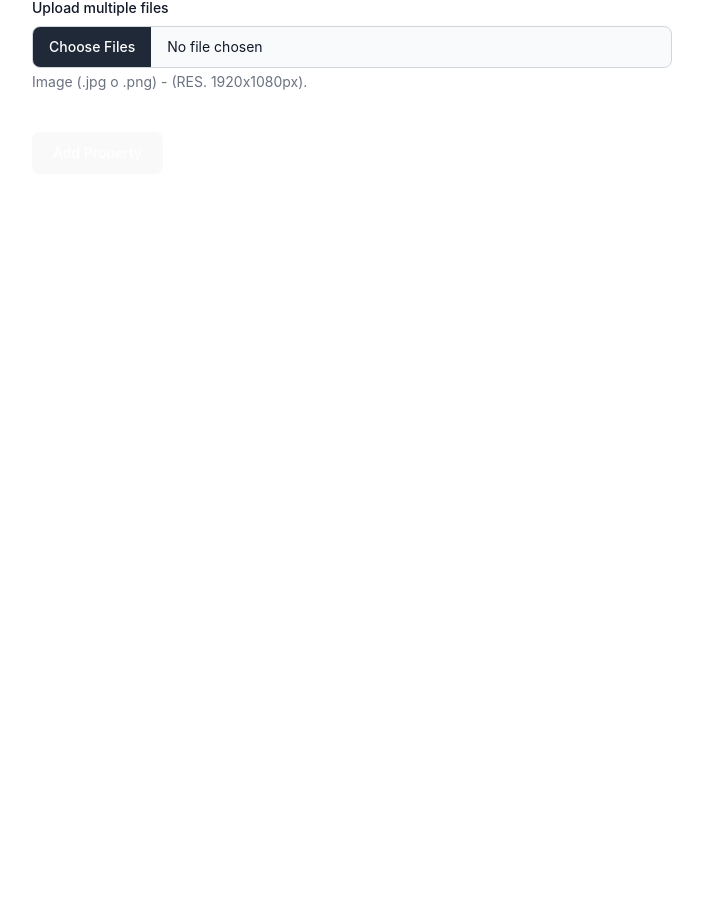
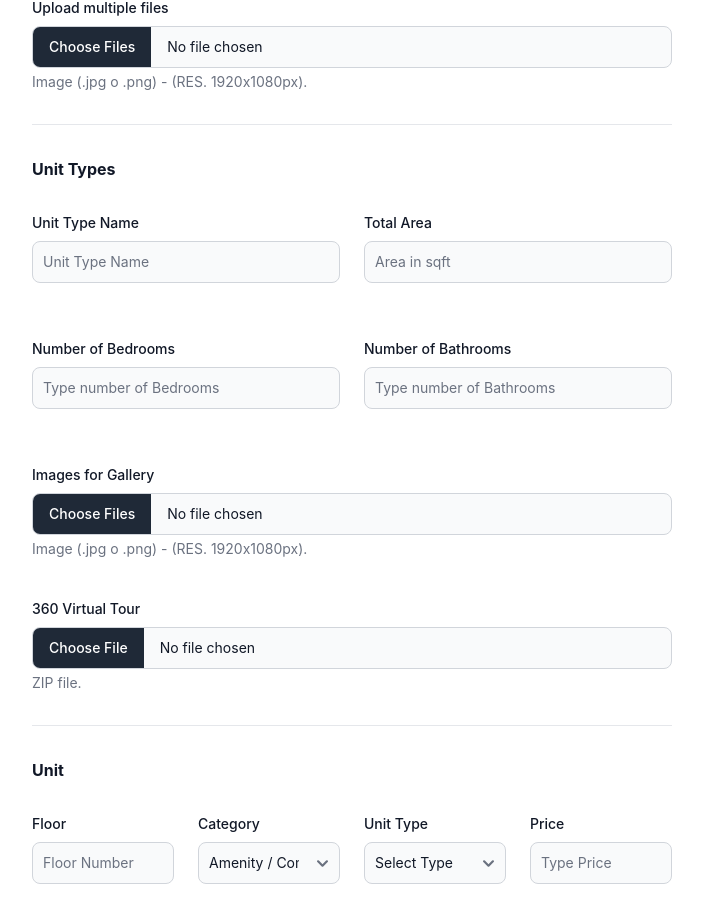
Before and after one commit to No-Country-simulation/c20-34-n-node-react, a React (Vite) app in the folder Front/: page /new-property in a window 1280 px wide. Shown: the part 1179-2101 px from the top of the page, without its empty margins (288-991 px from the left). Before the commit the page ends 1417 px from the top, so only its background shows below. Built offline with nearby package versions, Linux system fonts and the light colour scheme.

Commit message:
Units update

```diff
--- a/Front/src/components/NewProperty.jsx
+++ b/Front/src/components/NewProperty.jsx
@@ -134,6 +134,69 @@ const NewProperty = () => {
                         <p class="mt-1 text-sm text-gray-500 dark:text-gray-300" id="file_input_help">Image (.jpg o .png) - (RES. 1920x1080px).</p>
                     </div>
 
+                    <hr className="my-6 border-gray-200 sm:mx-auto dark:border-gray-700 lg:my-8" />
+                    <h3 className="mb-4 font-bold text-gray-900 dark:text-white">Unit Types</h3>
+
+                    <div className="grid gap-4 sm:grid-cols-2 sm:gap-6">
+                        <div className="my-4">
+                            <label htmlFor="unitType" className="block mb-2 text-sm font-medium text-gray-900 dark:text-white">Unit Type Name</label>
+                            <input type="text" name="unitTypeName" id="unitTypeName" className="bg-gray-50 border border-gray-300 text-gray-900 text-sm rounded-lg focus:ring-primary-600 focus:border-primary-600 block w-full p-2.5 dark:bg-gray-700 dark:border-gray-600 dark:placeholder-gray-400 dark:text-white dark:focus:ring-primary-500 dark:focus:border-primary-500" placeholder="Unit Type Name" required="" />
+                        </div>
+                        <div className="my-4">
+                            <label htmlFor="totalArea" className="block mb-2 text-sm font-medium text-gray-900 dark:text-white">Total Area</label>
+                            <input type="number" name="totalArea" id="totalArea" className="bg-gray-50 border border-gray-300 text-gray-900 text-sm rounded-lg focus:ring-primary-600 focus:border-primary-600 block w-full p-2.5 dark:bg-gray-700 dark:border-gray-600 dark:placeholder-gray-400 dark:text-white dark:focus:ring-primary-500 dark:focus:border-primary-500" placeholder="Area in sqft" required="" />
+                        </div>
+                        <div className="my-4">
+                            <label htmlFor="bedroomsNum" className="block mb-2 text-sm font-medium text-gray-900 dark:text-white">Number of Bedrooms</label>
+                            <input type="number" name="bedroomsNum" id="bedroomsNum" className="bg-gray-50 border border-gray-300 text-gray-900 text-sm rounded-lg focus:ring-primary-600 focus:border-primary-600 block w-full p-2.5 dark:bg-gray-700 dark:border-gray-600 dark:placeholder-gray-400 dark:text-white dark:focus:ring-primary-500 dark:focus:border-primary-500" placeholder="Type number of Bedrooms" required="" />
+                        </div>
+                        <div className="my-4">
+                            <label htmlFor="bathroomsNum" className="block mb-2 text-sm font-medium text-gray-900 dark:text-white">Number of Bathrooms</label>
+                            <input type="number" name="bathroomsNum" id="bathroomsNum" className="bg-gray-50 border border-gray-300 text-gray-900 text-sm rounded-lg focus:ring-primary-600 focus:border-primary-600 block w-full p-2.5 dark:bg-gray-700 dark:border-gray-600 dark:placeholder-gray-400 dark:text-white dark:focus:ring-primary-500 dark:focus:border-primary-500" placeholder="Type number of Bathrooms" required="" />
+                        </div>
+
+                        <div className="my-4 sm:col-span-2">
+                            <label className="block mb-2 text-sm font-medium text-gray-900 dark:text-white" for="multiple_files">Images for Gallery</label>
+                            <input className="block w-full text-sm text-gray-900 border border-gray-300 rounded-lg cursor-pointer bg-gray-50 dark:text-gray-400 focus:outline-none dark:bg-gray-700 dark:border-gray-600 dark:placeholder-gray-400" id="multiple_files" type="file" multiple />
+                            <p className="mt-1 text-sm text-gray-500 dark:text-gray-300" id="file_input_help">Image (.jpg o .png) - (RES. 1920x1080px).</p>
+                        </div>
+
+                        <div className="sm:col-span-2">
+                            <label className="block mb-2 text-sm font-medium text-gray-900 dark:text-white" for="file_input">360 Virtual Tour</label>
+                            <input className="block w-full text-sm text-gray-900 border border-gray-300 rounded-lg cursor-pointer bg-gray-50 dark:text-gray-400 focus:outline-none dark:bg-gray-700 dark:border-gray-600 dark:placeholder-gray-400" aria-describedby="file_input_help" id="file_input" type="file"/>
+                            <p className="mt-1 text-sm text-gray-500 dark:text-gray-300" id="file_input_help">ZIP file.</p>
+                        </div>
+                    </div>
+
+                    <hr className="my-6 border-gray-200 sm:mx-auto dark:border-gray-700 lg:my-8" />
+                    <h3 className="mb-4 font-bold text-gray-900 dark:text-white">Unit</h3>
+
+                    <div className="grid gap-4 sm:grid-cols-4 sm:gap-6">
+                        <div className="my-4">
+                            <label htmlFor="unitFloor" className="block mb-2 text-sm font-medium text-gray-900 dark:text-white">Floor</label>
+                            <input type="number" name="unitFloor" id="unitFloor" className="bg-gray-50 border border-gray-300 text-gray-900 text-sm rounded-lg focus:ring-primary-600 focus:border-primary-600 block w-full p-2.5 dark:bg-gray-700 dark:border-gray-600 dark:placeholder-gray-400 dark:text-white dark:focus:ring-primary-500 dark:focus:border-primary-500" placeholder="Floor Number" required="" />
+                        </div>
+                        <div className="my-4">
+                            <label htmlFor="bathroomsNum" className="block mb-2 text-sm font-medium text-gray-900 dark:text-white">Category</label>
+                            <select id="category" className="bg-gray-50 border border-gray-300 text-gray-900 text-sm rounded-lg focus:ring-primary-500 focus:border-primary-500 block w-full p-2.5 dark:bg-gray-700 dark:border-gray-600 dark:placeholder-gray-400 dark:text-white dark:focus:ring-primary-500 dark:focus:border-primary-500">
+                                <option defaultValue="amenitie">Amenity / Common Space</option>
+                                <option value="commercial">Commercial</option>
+                                <option value="residential">Residential</option>
+                            </select>
+                        </div>
+                        <div className="my-4">
+                            <label htmlFor="bedroomsNum" className="block mb-2 text-sm font-medium text-gray-900 dark:text-white">Unit Type</label>
+                            <select id="category" className="bg-gray-50 border border-gray-300 text-gray-900 text-sm rounded-lg focus:ring-primary-500 focus:border-primary-500 block w-full p-2.5 dark:bg-gray-700 dark:border-gray-600 dark:placeholder-gray-400 dark:text-white dark:focus:ring-primary-500 dark:focus:border-primary-500">
+                                <option defaultValue="">Select Type</option>
+                                <option value="Add type">Add Type</option>
+                            </select>
+                        </div>
+                        <div className="my-4">
+                            <label htmlFor="unitPrice" className="block mb-2 text-sm font-medium text-gray-900 dark:text-white">Price</label>
+                            <input type="number" name="unitPrice" id="unitPrice" className="bg-gray-50 border border-gray-300 text-gray-900 text-sm rounded-lg focus:ring-primary-600 focus:border-primary-600 block w-full p-2.5 dark:bg-gray-700 dark:border-gray-600 dark:placeholder-gray-400 dark:text-white dark:focus:ring-primary-500 dark:focus:border-primary-500" placeholder="Type Price" required="" />
+                        </div>
+                    </div>
+
                     {/* Botón de enviar */}
                     <button type="submit" className="inline-flex items-center px-5 py-2.5 mt-4 sm:mt-6 text-sm font-medium text-center text-white bg-primary-700 rounded-lg focus:ring-4 focus:ring-primary-200 dark:focus:ring-primary-900 hover:bg-primary-800">
                         Add Property
```
